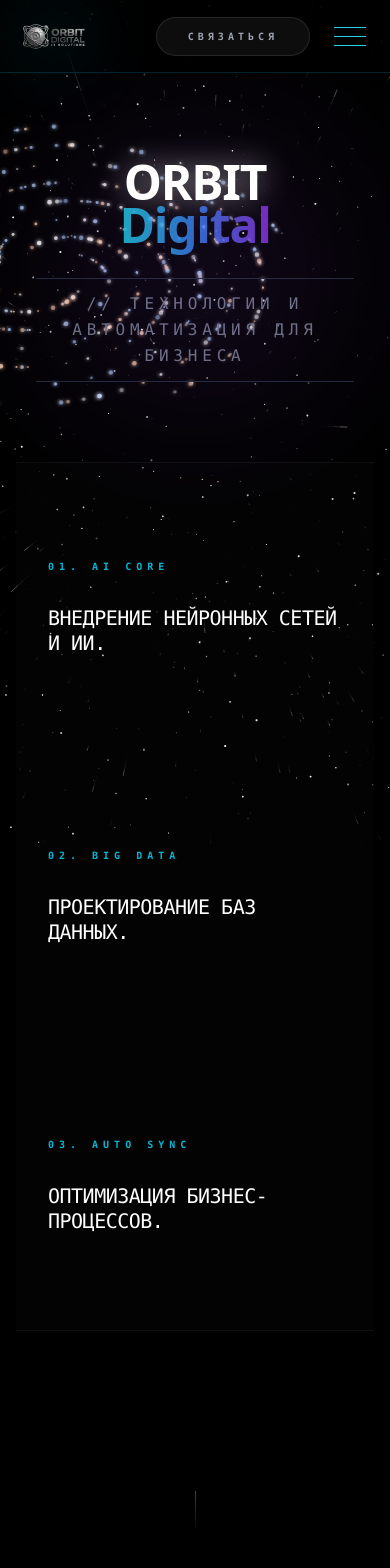
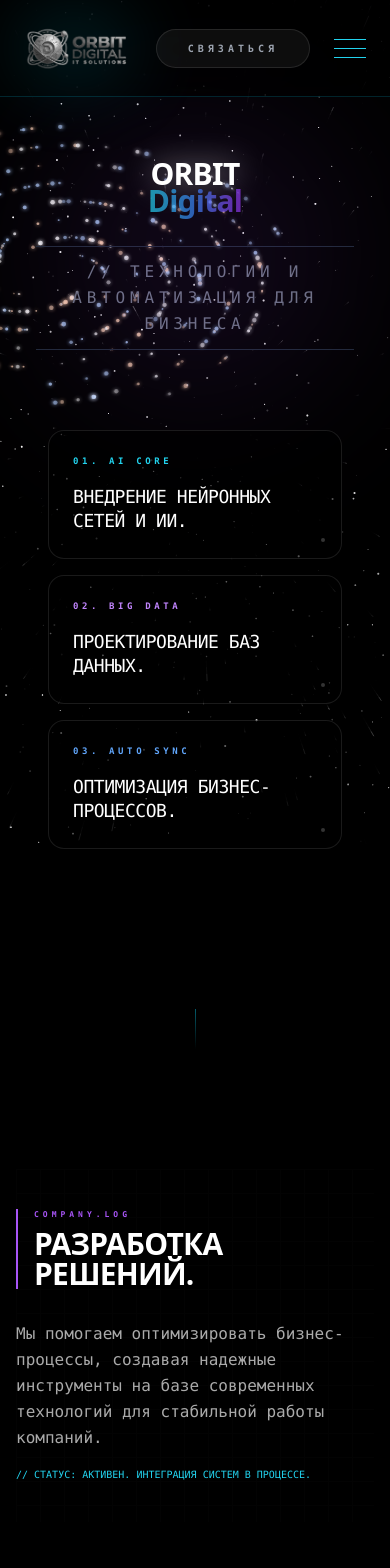
Before and after one commit to Sherloock077/orbit-digital, a React (Vite) app: page / in a window 390 px wide. Shown: the top 1568 px of the page. Built offline with nearby package versions, Linux system fonts and the light colour scheme.

Commit message:
UI: final mobile service cards with rounded frames

```diff
--- a/src/App.jsx
+++ b/src/App.jsx
@@ -221,7 +221,7 @@
           <img
             src={logoImg}
             alt="Orbit Digital"
-            className="h-10 sm:h-16 md:h-24 w-auto object-contain cursor-pointer relative z-10 grayscale hover:grayscale-0 transition-all"
+            className="h-16 sm:h-20 md:h-24 w-auto object-contain cursor-pointer relative z-10 grayscale hover:grayscale-0 transition-all"
             onClick={() => window.scrollTo({ top: 0, behavior: 'smooth' })}
           />
         </div>
@@ -318,7 +318,7 @@
 
             // УМЕНЬШЕНО: теперь ширина 400px на мобильных и 750px на десктопе.
             // Подправлены отступы (right-[-35%]), чтобы маленькая планета не прилипала к тексту.
-            className="absolute top-[-5%] right-[-55%] sm:top-[-10%] sm:right-[-45%] md:top-[-20%] md:right-[-65%] xl:top-[-25%] xl:right-[-70%] w-[300px] sm:w-[400px] md:w-[750px] xl:w-[1000px] h-auto pointer-events-none z-0 select-none filter blur-[0.5px]"
+            className="absolute top-[-5%] right-[-55%] sm:top-[-10%] sm:right-[-45%] md:top-[-20%] md:right-[-65%] xl:top-[-25%] xl:right-[-70%] w-[300px] sm:w-[400px] md:w-[750px] xl:w-[1000px] h-auto pointer-events-none z-0 select-none filter blur-[0.5px] object-contain"
 
             style={{
               maxWidth: 'none',
@@ -330,7 +330,7 @@
 
           <div className="absolute top-1/2 left-1/2 -translate-x-1/2 -translate-y-1/2 w-[300px] md:w-[600px] h-[300px] md:h-[600px] bg-purple-500/10 rounded-full blur-[80px] md:blur-[120px] pointer-events-none"></div>
           <motion.div initial={{ opacity: 0, y: 20 }} animate={{ opacity: 1, y: 0 }} transition={{ duration: 1.5, delay: 0.2 }}>
-            <h1 className="text-5xl sm:text-7xl md:text-8xl lg:text-[10rem] font-black leading-[0.9] mb-8 md:mb-14 tracking-tight select-none font-sans">
+            <h1 className="text-3xl md:text-5xl lg:text-[10rem] font-black leading-[0.9] mb-8 md:mb-14 tracking-tight select-none font-sans">
               <span className="text-white drop-shadow-[0_0_15px_rgba(255,255,255,0.5)] uppercase">ORBIT</span>
               <br />
               <span className="bg-clip-text text-transparent bg-gradient-to-r from-cyan-400 via-blue-500 to-purple-600 animate-pulse">
@@ -344,43 +344,60 @@
         </section>
 
         {/* КРАТКИЙ СПИСОК УСЛУГ - УЛУЧШЕННЫЙ ДИЗАЙН */}
-        <motion.section
+        {/* КРАТКИЙ СПИСОК УСЛУГ В НЕОНОВОЙ РАМКЕ */}
+        <section className="mb-40">
+          <section className="mb-40 px-4">
+            {/* БЛОК УСЛУГ: КАРТОЧКИ С ЗАКРУГЛЕННЫМИ УГЛАМИ */}
+            <section className="mb-40 px-4 md:px-0">
+              <motion.div
                 initial="hidden"
                 whileInView="visible"
                 viewport={{ once: true }}
                 variants={sectionVariants}
-          className="mb-40"
+                className="grid grid-cols-1 md:grid-cols-3 gap-4 md:gap-6" // Gap создает расстояние между рамками
               >
-          <div className="grid grid-cols-1 md:grid-cols-3 gap-0 border-y border-white/5 bg-white/[0.01] backdrop-blur-sm">
                 {[
-              { label: "01. AI CORE", desc: "Внедрение нейронных сетей и ИИ." },
-              { label: "02. BIG DATA", desc: "Проектирование баз данных." },
-              { label: "03. AUTO SYNC", desc: "Оптимизация бизнес-процессов." }
+                  {
+                    label: "01. AI CORE",
+                    desc: "Внедрение нейронных сетей и ИИ.",
+                    color: "text-cyan-400",
+                    shadow: "group-hover:shadow-[0_0_20px_rgba(34,211,238,0.2)]"
+                  },
+                  {
+                    label: "02. BIG DATA",
+                    desc: "Проектирование баз данных.",
+                    color: "text-purple-400",
+                    shadow: "group-hover:shadow-[0_0_20px_rgba(168,85,247,0.2)]"
+                  },
+                  {
+                    label: "03. AUTO SYNC",
+                    desc: "Оптимизация бизнес-процессов.",
+                    color: "text-blue-400",
+                    shadow: "group-hover:shadow-[0_0_20px_rgba(59,130,246,0.2)]"
+                  }
                 ].map((item, i) => (
                   <div
                     key={i}
-                className={`relative py-24 px-8 sm:px-12 group overflow-hidden transition-all duration-500 hover:bg-white/[0.02]
-          ${i !== 2 ? 'md:border-r border-white/5' : ''}`} // Тонкая вертикальная линия между блоками
+                    className={`group relative p-6 md:p-8 rounded-2xl border border-white/10 bg-black/60 backdrop-blur-md transition-all duration-500 hover:border-white/20 ${item.shadow}`}
                   >
-                {/* Световой индикатор сверху при наведении */}
-                <div className="absolute top-0 left-0 w-0 h-[1px] bg-cyan-500/50 transition-all duration-500 group-hover:w-full" />
-
-                {/* Метка (Label) */}
-                <span className="block text-cyan-500 text-[10px] mb-8 tracking-[0.5em] font-bold uppercase transition-transform duration-300 group-hover:translate-x-1">
+                    {/* Индикатор номера (уменьшен до 9px) */}
+                    <span className={`${item.color} text-[9px] mb-4 block tracking-[0.4em] font-bold uppercase`}>
                       {item.label}
                     </span>
 
-                {/* Основной текст */}
-                <p className="text-white text-xl md:text-2xl font-light uppercase tracking-tight leading-tight transition-all duration-300 group-hover:text-cyan-50 group-hover:drop-shadow-[0_0_10px_rgba(255,255,255,0.2)]">
+                    {/* Описание (размер уменьшен до text-lg для мобилок и xl для ПК) */}
+                    <p className="text-white text-lg md:text-xl font-medium uppercase leading-snug tracking-tight">
                       {item.desc}
                     </p>
 
-                {/* Маленький декоративный элемент в углу */}
-                <div className="absolute bottom-4 right-4 w-1 h-1 bg-white/10 rounded-full opacity-0 group-hover:opacity-100 transition-opacity" />
+                    {/* Декоративный уголок (как на референсе) */}
+                    <div className="absolute bottom-4 right-4 w-1 h-1 bg-white/20 rounded-full group-hover:bg-cyan-500 transition-colors" />
                   </div>
                 ))}
-          </div>
-        </motion.section>
+              </motion.div>
+            </section>
+          </section>
+        </section>
         {/* Декоративный разделитель между блоками */}
         <div className="w-full flex justify-center my-20 md:my-32">
           <div className="w-[1px] h-20 md:h-32 bg-gradient-to-b from-cyan-500/50 via-transparent to-transparent" />
@@ -411,7 +428,7 @@
             <NeonFrame color="cyan">
               <div className="grid grid-cols-1 lg:grid-cols-[1.5fr,2fr] items-center gap-8 md:gap-16 p-6 md:p-12">
                 <div className="relative overflow-hidden border border-cyan-500/30">
-                  <img src={aiImg} alt="AI Services" className="w-full h-48 md:h-auto object-cover group-hover:scale-110 transition-transform duration-[3s] ease-out opacity-80 group-hover:opacity-100" />
+                  <img className="max-w-full h-auto hover:scale-105 transition-transform duration-300" src={aiImg} alt="AI Services" />
                   <div className="absolute inset-0 bg-gradient-to-t from-black/80 to-transparent"></div>
                 </div>
                 <div className="space-y-4 md:space-y-8 text-left">
@@ -438,7 +455,7 @@
                   <div className="text-[10px] md:text-lg text-purple-600 group-hover:text-purple-400 transition-colors">&gt; Data_Process_Run</div>
                 </div>
                 <div className="lg:order-2 relative overflow-hidden border border-purple-500/30">
-                  <img src={dataImg} alt="Data Management" className="w-full h-48 md:h-auto object-cover group-hover:scale-110 transition-transform duration-[3s] ease-out opacity-80 group-hover:opacity-100" />
+                  <img className="max-w-full h-auto hover:scale-105 transition-transform duration-300" src={dataImg} alt="Data Management" />
                   <div className="absolute inset-0 bg-gradient-to-t from-black/80 to-transparent"></div>
                 </div>
               </div>
@@ -449,7 +466,7 @@
             <NeonFrame color="blue">
               <div className="grid grid-cols-1 lg:grid-cols-[1.5fr,2fr] items-center gap-8 md:gap-16 p-6 md:p-12">
                 <div className="relative overflow-hidden border border-blue-500/30">
-                  <img src={autoImg} alt="Automation" className="w-full h-48 md:h-auto object-cover group-hover:scale-110 transition-transform duration-[3s] ease-out opacity-80 group-hover:opacity-100" />
+                  <img className="max-w-full h-auto hover:scale-105 transition-transform duration-300" src={autoImg} alt="Automation" />
                   <div className="absolute inset-0 bg-gradient-to-t from-black/80 to-transparent"></div>
                 </div>
                 <div className="space-y-4 md:space-y-8 text-left">
```
Lines whose indentation alone changed are shown as unchanged.
